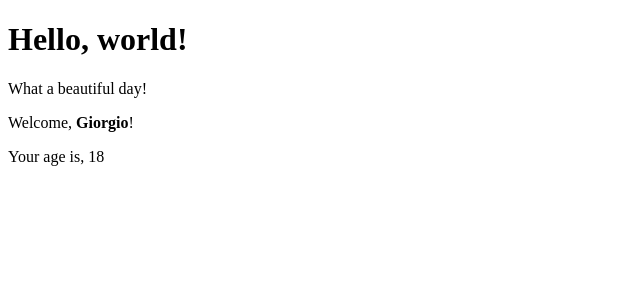
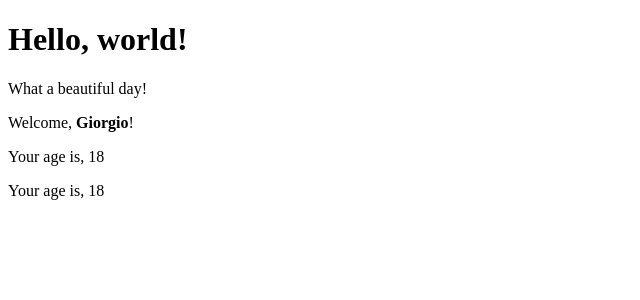
Before and after one commit to AlessandroOnnis/react-exercises, a React (Create React App) app: page / in a window 1280 px wide. Shown: the top 300 px of the page, without its empty margins (0-640 px from the left). Built offline with nearby package versions, Linux system fonts and the light colour scheme.

Commit message:
props-05: domanda metodo alternativo

```diff
--- a/src/components/welcome.js
+++ b/src/components/welcome.js
@@ -7,6 +7,7 @@ export class Welcome extends React.Component{
         <>
             <p>Welcome, {<strong>{this.props.name?this.props.name: 'nome di default'}</strong>}!</p>
             <Age age={this.props.age}/>
+            <p>{AgeDue(this.props.age)} </p>
         </>
         )
     }
@@ -14,3 +15,11 @@ export class Welcome extends React.Component{
 function Age(props) {
     return <p>Your age is, {props.age}</p>
 }
+
+//quale dei due conviene?
+//===Esercizio Props-05====Metodo due
+function AgeDue(props){
+    return <>Your age is, {props}</>
+}
+
+//========
```
